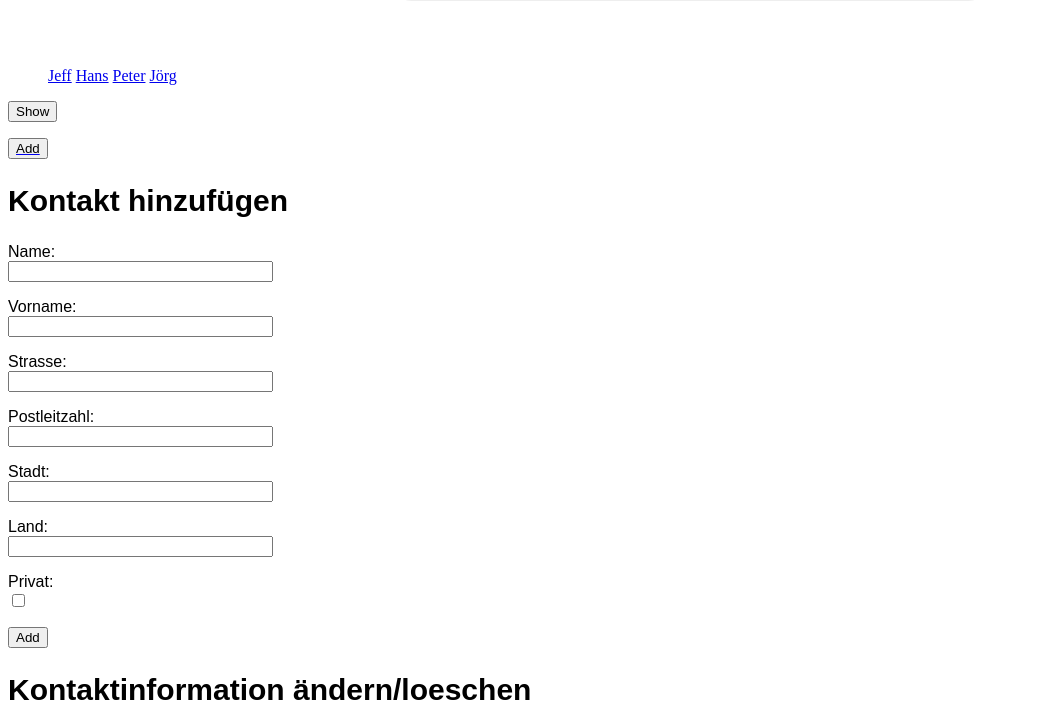
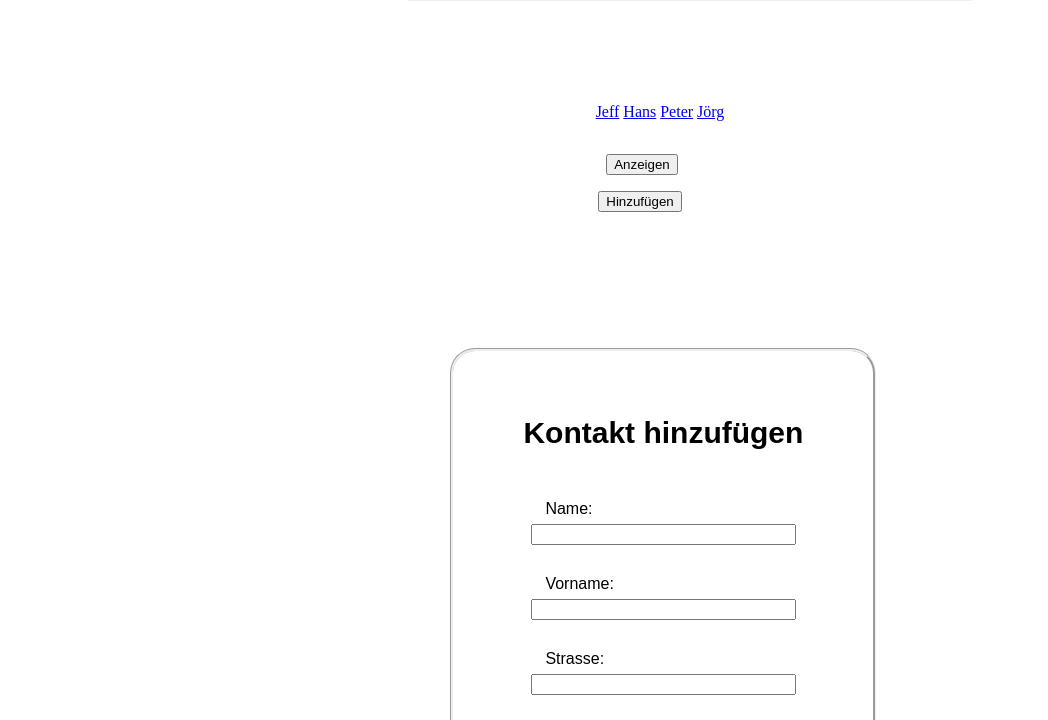
Before and after one commit to tungtuantran/AdViz, a website: page src/index.html in a window 1280 px wide. Shown: the part 1420-2140 px from the top of the page, without its empty margins (0-1048 px from the left). Drawn offline with nearby package versions, Linux system fonts and the light colour scheme.

Commit message:
visual changes for editing contacts

```diff
--- a/src/css/style.css
+++ b/src/css/style.css
@@ -65,9 +65,11 @@ label {
 }
 
 #loginBox label{
-    margin-left: -68px;
+    margin-left: 45px;
     margin-bottom: 6px;
+    text-align: start;
 }
+
 
 .main{
     display: inline-table;
@@ -101,11 +103,9 @@ label {
 
 }
 
-/* #showAddBox{
-    display: inline-block;
-
-} */
-
+#showAddBox{
+    text-align: center;
+}
 
 #showAddBox li{
     display: inline-block;
@@ -113,6 +113,50 @@ label {
 
 }
 
-#showAddBox input[type="button"]{
-    display: inline;
+#showAddBox p{
+    display: inline-block;
 }
+
+.contactBox{
+    width: 420px;
+    height: 750px;
+    top: 50%;
+    left: 35%;
+    position: relative;
+    transform: translate(-50,-50);
+    border-radius: 25px;
+    margin-bottom: 150px;
+    margin-top: 100px;
+    border-style: groove;
+
+}
+
+.contactBox label{
+    margin-left: 92px;
+    margin-bottom: 6px;
+    text-align: start;
+}
+
+.contactBox p{
+    display: block;
+    text-align: center;
+    margin-top: 30px;
+
+}
+
+.contactBox h1{
+    text-align: center;
+    padding-top: 40px;
+    margin-bottom: 50px;
+}
+
+.contactBox button{
+    border: none;
+    outline: none;
+    height: 40px;
+    width: 150px;
+    background: lightsteelblue;
+    border-radius: 10px;
+    font-size: 14px;
+
+}
--- a/src/index.html
+++ b/src/index.html
@@ -28,20 +28,20 @@
                 <main>
                     <h1>Login</h1>
                     <p>
-                        <label for="username">Username:</label>
-                        <input type="text" id="usernameInput" name="username" placeholder="Enter Username" required
-                            minlength="5" size="30" onkeyup="checkLoginInput()">
+                        <label for="username">Benutzername:</label>
+                        <input type="text" id="usernameInput" name="username" placeholder="Benutzername eingeben"
+                            required minlength="5" size="30" onkeyup="checkLoginInput()">
                     </p>
 
                     <p>
-                        <label for="password">Password:</label>
-                        <input type="password" id="passwordInput" name="password" placeholder="Enter Password" required
-                            minlength="8" size="30" onkeyup="checkLoginInput()">
+                        <label for="password">Passwort:</label>
+                        <input type="password" id="passwordInput" name="password" placeholder="Passwort eingeben"
+                            required minlength="8" size="30" onkeyup="checkLoginInput()">
                     </p>
 
                     <p>
                         <label for="loginButton"></label>
-                        <input type="submit" id="loginButton" value="Login" disabled>
+                        <input type="submit" id="loginButton" value="Anmelden" disabled>
                     </p>
                 </main>
 
@@ -53,7 +53,7 @@
 
 
     <section id="main">
-        <!-- <div class="mainsection"> -->
+
 
         <div id="mapBox">
 
@@ -84,10 +84,10 @@
             </p>
 
             <p>
-                    <input type="button" id="showButton" value="Show">
+                <input type="button" id="showButton" value="Anzeigen">
             <nav>
                 <a href="#add">
-                        <input type="button" id="addButtonMain" value="Add">
+                    <input type="button" id="addButtonMain" value="Hinzufügen">
                 </a>
             </nav>
             </p>
@@ -95,14 +95,14 @@
         </div>
 
         </form>
-        <!-- </div> -->
+
 
     </section>
-    <!-- </div> -->
+
 
 
     <section id="add">
-        <div id=addBox>
+        <div class=contactBox>
             <h1>Kontakt hinzufügen</h1>
             <form>
                 <p>
@@ -136,13 +136,15 @@
                     <input type="text" id="landInputAdd" name="land" required size="30">
                 </p>
 
+
                 <p>
                     <label for="privateCheckboxAdd">Privat:</label>
                     <input type="checkbox" id="privateCheckboxAdd">
                 </p>
 
+
                 <p>
-                    <button type="button" id="addButtonAdd">Add</button>
+                    <button type="button" id="addButtonAdd">Hinzufügen</button>
                 </p>
             </form>
         </div>
@@ -151,7 +153,8 @@
 
 
     <section id="updateDelete">
-        <h1>Kontaktinformation ändern/loeschen</h1>
+        <div class="contactBox">
+            <h1>Daten bearbeiten</h1>
             <form>
                 <p>
                     <label for="nameInputAdd">Name:</label>
@@ -170,7 +173,8 @@
 
                 <p>
                     <label for="postleitzahlInputAdd">Postleitzahl:</label>
-                <input type="text" id="postleitzahlInputAdd" name="postleitzahl" required size="30" pattern="^[0-9]$">
+                    <input type="text" id="postleitzahlInputAdd" name="postleitzahl" required size="30"
+                        pattern="^[0-9]$">
                 </p>
 
                 <p>
@@ -193,6 +197,7 @@
                     <button type="button" id="deleteButton">Delete</button>
                 </p>
             </form>
+        </div>
     </section>
 </body>
 
```
Lines whose indentation alone changed are shown as unchanged.
